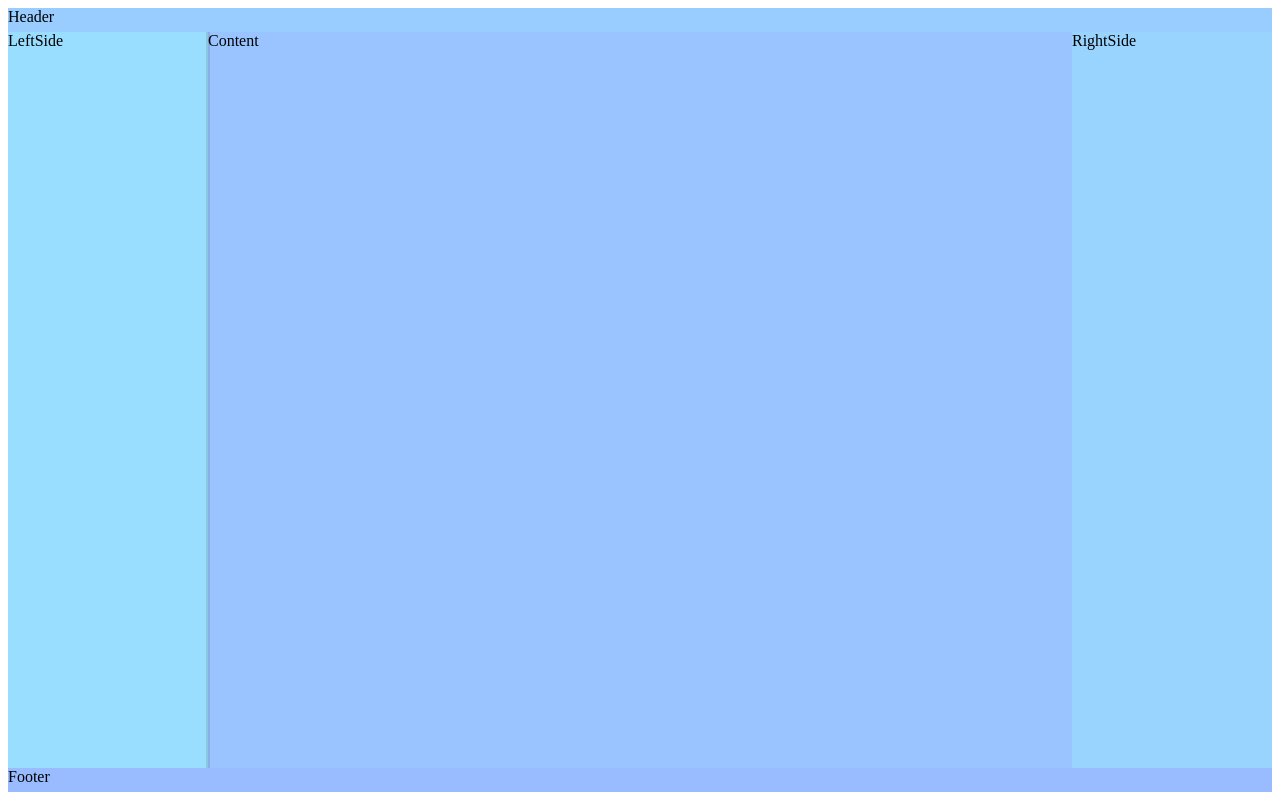
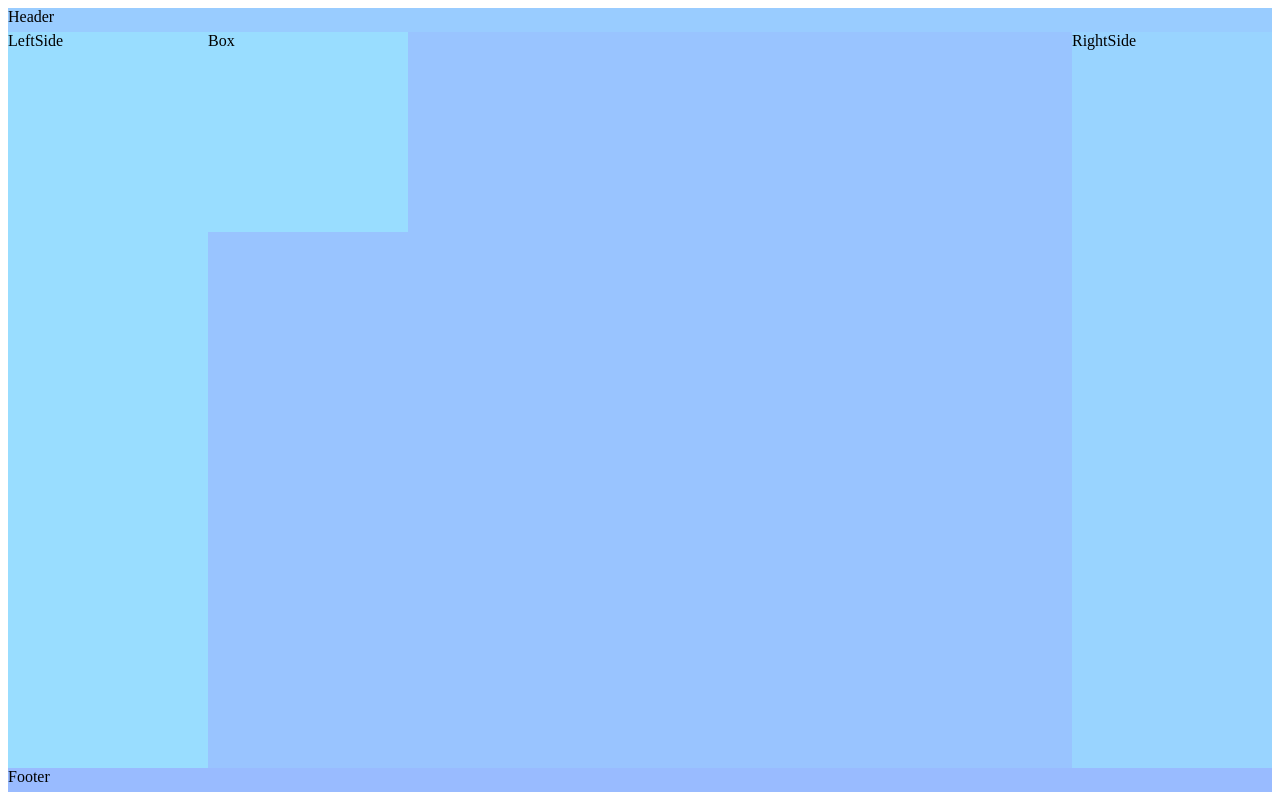
Before and after one commit to yarec/react-layout-generator, a React app: page / in a window 1280 px wide. Built offline with nearby package versions, Linux system fonts and the light colour scheme.

Commit message:
Switch to  edit update functions.

```diff
--- a/examples/src/index.tsx
+++ b/examples/src/index.tsx
@@ -1,7 +1,7 @@
 import * as React from 'react';
 import { render } from 'react-dom';
 import ReactLayout from '../../src/ReactLayout';
-import LayoutGenerator, { DesktopLayout } from '../../src/LayoutGenerator';
+import LayoutGenerator, { DesktopLayout, DiagramLayout } from '../../src/LayoutGenerator';
 
 interface ExampleProps {
 
@@ -19,11 +19,13 @@ class ExampleLayout extends React.Component<ExampleProps, ExampleState> {
   };
 
   g: LayoutGenerator;
+  d: LayoutGenerator;
 
   constructor(props: ExampleProps) {
     super(props);
 
-    this.g = DesktopLayout();
+    this.g = DesktopLayout('rlg.desktop.example');
+    this.d = DiagramLayout('rlg.diagram.example');
 
     const p = this.g.params();
 
@@ -39,6 +41,7 @@ class ExampleLayout extends React.Component<ExampleProps, ExampleState> {
 
     return (
       <ReactLayout
+        name={'reactLayout.desktop.example'}
         autoFit={true}
         editLayout={true}
         data-layout={[['width', 100]]}
@@ -58,7 +61,18 @@ class ExampleLayout extends React.Component<ExampleProps, ExampleState> {
         </div>
 
         <div data-layout={{ name: 'content' }} style={{ backgroundColor: 'hsl(215,100%,80%)' }}>
-          <span>Content</span>
+          <ReactLayout
+            name={'reactLayout.content'}
+            autoFit={true}
+            editLayout={true}
+            data-layout={[['width', 100]]}
+            autoFitLimits={{ x: .75, y: 1.25 }}
+            g={this.d}
+          >
+            <div data-layout={{ name: 'box' }} style={{ backgroundColor: 'hsl(200,100%,80%)' }} >
+              <span>Box</span>
+            </div>
+          </ReactLayout>
         </div>
 
         <div data-layout={{ name: 'footer' }} style={{ backgroundColor: 'hsl(220,100%,80%)' }}>
--- a/src/LayoutGenerator.ts
+++ b/src/LayoutGenerator.ts
@@ -1,7 +1,19 @@
 import { height, IRect, translate, width, IPoint } from './types';
+// import { string } from 'prop-types';
+// import { number } from 'prop-types';
+// import { reduceRight } from 'async';
 
 // type FValue = (p: Params) => number; // number | IRect | IPoint | FRect;
-type Value = number | IRect | IPoint // /*| FValue */;
+export type Value = number | IRect | IPoint; // /*| FValue */;
+
+// export class ParamValue {
+//   value: Value;
+
+//   constructor(value: Value) {
+
+//   }
+// }
+
 export class Params {
   params: Map<string, Value>;
   changeCount: number = 0;
@@ -26,9 +38,9 @@ export class Params {
     if (!r) {
       return NaN;
     }
-    if(member && typeof r === 'object') {
+    if (member && typeof r === 'object') {
       const result = r[member];
-      if(!result) {
+      if (!result) {
         return NaN;
       }
       return result;
@@ -69,22 +81,22 @@ export class API {
 }
 
 export enum PositionRef {
-  top = 1,
-  left,
-  bottom,
-  right,
-  height,
-  width,
-  pointleftTop,
-  pointrightTop,
-  pointleftBottom,
-  pointrightBottom
+  rect = 1,
+  height_top,
+  height_bottom,
+  width_left,
+  width_right,
+  point_left_top,
+  point_right_top,
+  point_left_bottom,
+  point_right_bottom
 };
 
 
 export interface IEdit {
   positionRef: PositionRef;
   variable: string;
+  update: (v: Value, ref: PositionRef, deltaX: number, deltaY: number) => Value;
 }
 
 export interface ILayout {
@@ -104,6 +116,7 @@ export interface ILayout {
 // }
 
 export interface ILayoutGenerator {
+  name: () => string;
   params: () => Params;
   reset: () => void;
   next: () => ILayout | undefined;
@@ -112,14 +125,20 @@ export interface ILayoutGenerator {
 }
 
 export class ResizeLayout implements ILayoutGenerator {
+  private _name: string;
   g: ILayoutGenerator;
   origin: IPoint;
   scale: IPoint;
 
-  constructor(g: ILayoutGenerator, origin: IPoint, scale: IPoint) {
+  constructor(name: string, g: ILayoutGenerator, origin: IPoint, scale: IPoint) {
+    this._name = name;
     this.g = g;
     this.origin = origin;
     this.scale = scale;
+  }
+
+  name = () => {
+    return this._name;
   }
 
   params = () => {
@@ -162,8 +181,9 @@ export class ResizeLayout implements ILayoutGenerator {
   // };
 }
 
-type IInit = (params: Params) => Map<string, ILayout>;
+type IInit = (params: Params, layouts?: Array<ILayout>) => Map<string, ILayout>;
 export default class BasicLayoutGenerator implements ILayoutGenerator {
+  private _name: string;
   private _params: Params;
   private _api: API | undefined;
   private _init: IInit;
@@ -173,13 +193,18 @@ export default class BasicLayoutGenerator implements ILayoutGenerator {
 
   state: () => ILayout | undefined;
 
-  constructor(init: (params: Params) => Map<string, ILayout>, params: Params, api?: API) {
+  constructor(name: string, init: (params: Params) => Map<string, ILayout>, params: Params, api?: API) {
+    this._name = name;
     this._init = init;
     this.layouts = init(params);
     this.layoutsIterator = this.layouts.values();
     this.state = this.init;
     this._params = params;
     this._api = api;
+  }
+
+  name = () => {
+    return this._name;
   }
 
   params = () => {
@@ -208,7 +233,7 @@ export default class BasicLayoutGenerator implements ILayoutGenerator {
   reset = () => {
     if (this._params.changed()) {
       console.log('reset update layouts')
-      this.layouts = this._init(this._params);
+      this.layouts = this._init(this._params); // unless external
     }
     this.state = this.init;
     this.layoutsIterator = this.layouts.values();
@@ -278,7 +303,7 @@ export default class BasicLayoutGenerator implements ILayoutGenerator {
 // }
 
 export class GridGenerator implements ILayoutGenerator {
-
+  _name: string;
   _params: Params;
   _api: API;
   state: () => ILayout | undefined;
@@ -300,6 +325,10 @@ export class GridGenerator implements ILayoutGenerator {
 
     this.state = this.nextTile;
     this._params = new Params([]);
+  }
+
+  name = () => {
+    return this._name;
   }
 
   params = () => {
@@ -350,7 +379,7 @@ export class GridGenerator implements ILayoutGenerator {
   }
 }
 
-export function DesktopLayout() {
+export function DesktopLayout(name: string) {
 
   const fullWidthHeaders = 0;
   const leftSideWidth = 200;
@@ -365,11 +394,10 @@ export function DesktopLayout() {
     ['leftSideWidth', leftSideWidth],
     ['rightSideWidth', rightSideWidth],
     ['headerHeight', headerHeight],
-    ['footerHeight', footerHeight],
-    ['rect',{top:1, left:2, bottom: 3, right: 4}]
+    ['footerHeight', footerHeight]
   ])
 
-  function init(params: Params): Map<string, ILayout> {
+  function init(params: Params, layouts?: Array<ILayout>): Map<string, ILayout> {
     const width = params.get('width');
     const height = params.get('height');
     const fullWidthHeaders = params.get('fullWidthHeaders');
@@ -383,7 +411,7 @@ export function DesktopLayout() {
     // console.log( 'get Rect', params.get('rect'));
     // console.log( 'get Rect 2', params.get('rect') + 1);
 
-    if(width < 800) {
+    if (width < 800) {
       leftSideWidth = 0;
       rightSideWidth = 0;
     }
@@ -411,7 +439,7 @@ export function DesktopLayout() {
       //  console.log('leftSide', location);
       return {
         name: 'leftSide',
-        editSize: [{ positionRef: PositionRef.width, variable: 'leftSideWidth' }],
+        editSize: [{ positionRef: PositionRef.width_right, variable: 'leftSideWidth', update: widthUpdate }],
         location: location
       }
     }();
@@ -522,7 +550,70 @@ export function DesktopLayout() {
     ])
   }
 
-  return new BasicLayoutGenerator(init, params);
+  return new BasicLayoutGenerator(name, init, params);
+}
+
+// Value of key name is an IRect
+// returns the value to set in Params
+export function rectUpdate(v: Value, ref: PositionRef, deltaX: number, deltaY: number): Value {
+  const vr = v as IRect;
+ return {
+   top: vr.top + deltaY,
+   left: vr.left + deltaX,
+   bottom: vr.bottom + deltaY,
+   right: vr.right + deltaX
+ }
+}
+
+export function rectWidthUpdate(v: Value, ref: PositionRef, deltaX: number, deltaY: number): Value {
+  const vr = v as IRect;
+  const width = vr.right - vr.left;
+  return {
+    top: vr.top,
+    left: vr.left,
+    bottom: vr.bottom,
+    right: vr.left + width + deltaX
+  }
+}
+
+export function widthUpdate(v: Value, ref: PositionRef, deltaX: number, deltaY: number): Value {
+  const width = v as number;
+  return width + deltaX;
+}
+
+export function DiagramLayout(name: string) {
+
+  const boxRect = { top: 0, left: 0, bottom: 200, right: 200 };
+
+  const params = new Params([
+    ['width', 0],
+    ['height', 0],
+    ['boxRect', boxRect]
+  ])
+
+  function init(params: Params, layouts?: Array<ILayout>): Map<string, ILayout> {
+    // const width = params.get('width');
+    // const height = params.get('height');
+    const boxRect = params.get('boxRect');
+
+    const box = function (): ILayout {
+      let location: IRect = boxRect;
+      return {
+        name: 'box',
+        editSize: [
+          { positionRef: PositionRef.rect, variable: 'boxRect', update: rectUpdate },
+          { positionRef: PositionRef.width_right, variable: 'boxRect', update:  rectWidthUpdate }
+        ],
+        location: location
+      }
+    }();
+
+    return new Map([
+      [box.name, box]
+    ])
+  }
+
+  return new BasicLayoutGenerator(name, init, params);
 }
 
 export function fitLayout(
@@ -546,17 +637,15 @@ export function fitLayout(
 
   let origin = { x: 0, y: 0 };
   let scale = width / (o.y - o.x);
-  return new ResizeLayout(g, origin, { x: scale, y: scale });
+  return new ResizeLayout('resize.' + g.name(), g, origin, { x: scale, y: scale });
 }
 
-export function mobileDashboard() {
+export function mobileDashboard(name: 'mobile.layout') {
   const width = 0;
   const height = 0;
   const headerWidth = 1.5;
   const cols = 2;
   const rows = 3;
-
-
 
   const params = new Params([
     ['width', width],
@@ -565,7 +654,7 @@ export function mobileDashboard() {
     ['rows', rows],
   ]);
 
-  function init(params: Params): Map<string, ILayout> {
+  function init(params: Params, layouts?: Array<ILayout>): Map<string, ILayout> {
     const width = params.get('width');
     const cols = params.get('cols');
     const rows = params.get('rows');
@@ -607,5 +696,5 @@ export function mobileDashboard() {
     ]);
   }
 
-  return new BasicLayoutGenerator(init, params);
+  return new BasicLayoutGenerator(name, init, params);
 }
--- a/src/ReactLayout.tsx
+++ b/src/ReactLayout.tsx
@@ -3,8 +3,7 @@ import ReactResizeDetector from 'react-resize-detector';
 
 import LayoutGenerator, { ILayoutGenerator, ILayout, IEdit, PositionRef, Params } from './LayoutGenerator';
 import { IPoint, IRect } from './types';
-
-let gCount = 1;
+// import { string } from 'prop-types';
 
 function tileStyle(style: React.CSSProperties, x: number, y: number, width: number, height: number): React.CSSProperties {
 
@@ -20,28 +19,38 @@ function tileStyle(style: React.CSSProperties, x: number, y: number, width: numb
   };
 }
 
-function editStyle(cursor: string, x: number, y: number, width: number, height: number): React.CSSProperties {
-  console.log('editStyle', x, y, width, height);
+interface editStyleProps {
+  cursor: string;
+  x: number;
+  y: number;
+  width: number;
+  height: number;
+}
+
+function editStyle(props: editStyleProps): React.CSSProperties {
+  //  console.log('editStyle', props.x, props.y, props.width, props.height);
 
   // console.log(style);
   return {
     boxSizing: 'border-box' as 'border-box',
     transformOrigin: 0,
-    transform: `translate(${x}px, ${y}px)`,
-    width: `${width}px`,
-    height: `${height}px`,
+    transform: `translate(${props.x}px, ${props.y}px)`,
+    width: `${props.width}px`,
+    height: `${props.height}px`,
     position: 'absolute' as 'absolute',
-    cursor: cursor,
-    background: 'rgba(0, 0, 0, 0.1)',
-    zIndex: 1000
+    cursor: props.cursor,
+    background: 'rgba(0, 0, 0, 0.0)',
+    zIndex: 1000,
+    borderWidth: '4px'
   }
 }
 
 export interface RLGHandleProps extends React.HTMLProps<HTMLDivElement> {
-  rlgDrag: React.CSSProperties;
+  rlgDrag: editStyleProps;
   params: Params;
   edit: IEdit;
   layout: ILayout;
+  generateSvg?: boolean;
   onUpdate: () => void
 }
 
@@ -50,8 +59,6 @@ interface RLGHandleState {
 }
 
 export class RLGHandle extends React.Component<RLGHandleProps, RLGHandleState> {
-
-  private dragRef = React.createRef<HTMLDivElement>();
 
   value: number | IPoint | IRect;
   origin: IPoint;
@@ -68,7 +75,6 @@ export class RLGHandle extends React.Component<RLGHandleProps, RLGHandleState> {
     document.addEventListener('mouseup', this.onHtmlMouseUp);
     document.addEventListener('mousemove', this.onHtmlMouseMove);
     document.addEventListener('touchmove', this.onHtmlTouchMove);
-    // this.setState(SplitPane.getSizeUpdate(this.props, this.state));
   }
 
   removeEventListenrs() {
@@ -78,47 +84,23 @@ export class RLGHandle extends React.Component<RLGHandleProps, RLGHandleState> {
   }
 
   initUpdate(x: number, y: number) {
-    this.origin = {x, y};
+    this.origin = { x, y };
     this.value = this.props.params.get(this.props.edit.variable);
   }
 
   moveUpdate(x: number, y: number) {
+
     let value;
-    switch (this.props.edit.positionRef) {
-      case PositionRef.top: {
+    if (typeof this.value === 'number') {
+      value = this.value;
+    } else {
+      // Clone value
+      value = Object.assign({}, this.value);
+    }
 
-        break;
-      }
-      case PositionRef.left: {
-
-        break;
-      }
-      case PositionRef.height: {
-
-        break;
-      }
-      case PositionRef.width: {
-        value = this.value as number - (this.origin.x - x);
-        this.props.params.set(this.props.edit.variable, value);
-        break;
-      }
-      case PositionRef.pointleftTop: {
-
-        break;
-      }
-      case PositionRef.pointrightTop: {
-
-        break;
-      }
-      case PositionRef.pointleftBottom: {
-
-        break;
-      }
-      case PositionRef.pointrightBottom: {
-
-        break;
-      }
-    }
+    const v = this.props.edit.update(value, this.props.edit.positionRef, (x - this.origin.x), (y - this.origin.y));
+    console.log('v', v);
+    this.props.params.set(this.props.edit.variable, v);
 
     this.props.onUpdate();
   }
@@ -154,20 +136,31 @@ export class RLGHandle extends React.Component<RLGHandleProps, RLGHandleState> {
 
   render = () => {
     console.log('RLGHandleProps', this.props.rlgDrag);
+    if (!this.props.generateSvg) {
       return (
-      <div ref={this.dragRef} style={this.props.rlgDrag}
+        <div style={editStyle(this.props.rlgDrag)}
           onMouseDown={this.onMouseDown}
         />
       );
+    } else {
+      return (
+        <svg >
+          <path style={editStyle(this.props.rlgDrag)} d={''} onMouseDown={this.onMouseDown} />
+        </svg>
+      )
+    }
   }
 }
 
 export interface ReactLayoutProps extends React.HTMLProps<HTMLDivElement> {
+  name: string;
   autoFit?: boolean;
   autoFitLimits?: IPoint;
   editLayout?: boolean;
+  generateSvg?: boolean;
+  save?: (name: string, params: string, layouts: string) => void;
+  load?: (name: string) => { params: string, layouts: string }
   g: LayoutGenerator;
-
 }
 
 export interface ReactLayoutState {
@@ -177,12 +170,11 @@ export interface ReactLayoutState {
 }
 
 export default class ReactLayout extends React.Component<ReactLayoutProps, ReactLayoutState> {
-
-  // divRef: React.RefObject<HTMLDivElement>;
   derivedLayout: ILayoutGenerator;
   key: number;
   editLayout: boolean = false;
   editOverlay: Array<ILayout> = [];
+  startRendering: number;
 
   constructor(props: ReactLayoutProps) {
     super(props);
@@ -240,6 +232,7 @@ export default class ReactLayout extends React.Component<ReactLayoutProps, React
   }
 
   createListElemement = (child: React.ReactElement<any>) => {
+    // TODO: Not called - still needed?
     let item: ILayout | undefined = this.derivedLayout.next();
     if (item) {
       // Adjust for padding if autoFit
@@ -261,6 +254,11 @@ export default class ReactLayout extends React.Component<ReactLayoutProps, React
         (item.location.bottom - item.location.top)
       );
       // console.log('CreateElements style', style);
+      if (this.props.generateSvg) {
+        return (
+          null
+        );
+      } else {
         return (
           <div
             style={style}
@@ -281,6 +279,7 @@ export default class ReactLayout extends React.Component<ReactLayoutProps, React
             {/* Child with modification Infinity mapped to this.height this.width - padding*/}
           </div>
         );
+      }
     }
     return null;
   }
@@ -309,48 +308,49 @@ export default class ReactLayout extends React.Component<ReactLayoutProps, React
             let width = 0;
             let height = 0;
             switch (item.positionRef) {
-              case PositionRef.top: {
-                cursor = 'row-resize';
-
+              case PositionRef.rect: {
+                cursor = 'move';
+                left = layout.location.left;
+                top = layout.location.top;
+                width = layout.location.right - layout.location.left;
+                height = layout.location.bottom - layout.location.top;
                 break;
               }
-              case PositionRef.left: {
-                cursor = 'col-resize';
+              case PositionRef.height_top: {
                 break;
               }
-              case PositionRef.bottom: {
-                cursor = 'row-resize';
+              case PositionRef.height_bottom: {
                 break;
               }
-              case PositionRef.right: {
-
+              case PositionRef.width_left: {
+                cursor = 'col-resize';
+                left = layout.location.left;
+                top = layout.location.top;
+                width = 1;
+                height = layout.location.bottom - layout.location.top;
                 break;
               }
-              case PositionRef.height: {
-                break;
-              }
-              case PositionRef.width: {
+              case PositionRef.width_right: {
                 cursor = 'col-resize';
-                left = layout.location.right - 2;
+                left = layout.location.right;
                 top = layout.location.top;
                 width = 4;
                 height = layout.location.bottom - layout.location.top;
-                console.log('PositionRef.width');
                 break;
               }
-              case PositionRef.pointleftTop: {
+              case PositionRef.point_left_top: {
                 cursor: 'nw-resize';
                 break;
               }
-              case PositionRef.pointrightTop: {
+              case PositionRef.point_right_top: {
                 cursor: 'ne-resize';
                 break;
               }
-              case PositionRef.pointleftBottom: {
+              case PositionRef.point_left_bottom: {
                 cursor: 'nw-resize';
                 break;
               }
-              case PositionRef.pointrightBottom: {
+              case PositionRef.point_right_bottom: {
                 cursor: 'ne-resize';
                 break;
               }
@@ -365,7 +365,7 @@ export default class ReactLayout extends React.Component<ReactLayoutProps, React
                 edit={item}
                 layout={layout}
                 params={this.derivedLayout.params()}
-                rlgDrag={editStyle(cursor, left, top, width, height)} />)
+                rlgDrag={{ cursor: cursor, x: left, y: top, width: width, height: height }} />)
             }
           });
         }
@@ -375,11 +375,21 @@ export default class ReactLayout extends React.Component<ReactLayoutProps, React
   }
 
   onUpdate = () => {
-    this.setState({update: 1});
+    this.setState({ update: 1 });
+  }
+
+  frameStart = () => {
+    this.startRendering = Date.now();
+    return null;
+  }
+
+  frameEnd = () => {
+    console.log('frameTime: ', (Date.now() - this.startRendering) + ' ms');
+    return null;
   }
 
   render(): React.ReactNode {
-    console.log('render', gCount++)
+    this.frameStart();
     this.initLayout();
     return (
       /* style height of 100% necessary for correct height  */
@@ -390,8 +400,8 @@ export default class ReactLayout extends React.Component<ReactLayoutProps, React
         )}
         {this.createEditHandles()}
         <ReactResizeDetector handleWidth handleHeight onResize={this.onResize} />
+        {this.frameEnd()}
       </div>
-
     )
   }
 }
```
Lines whose indentation alone changed are shown as unchanged.
